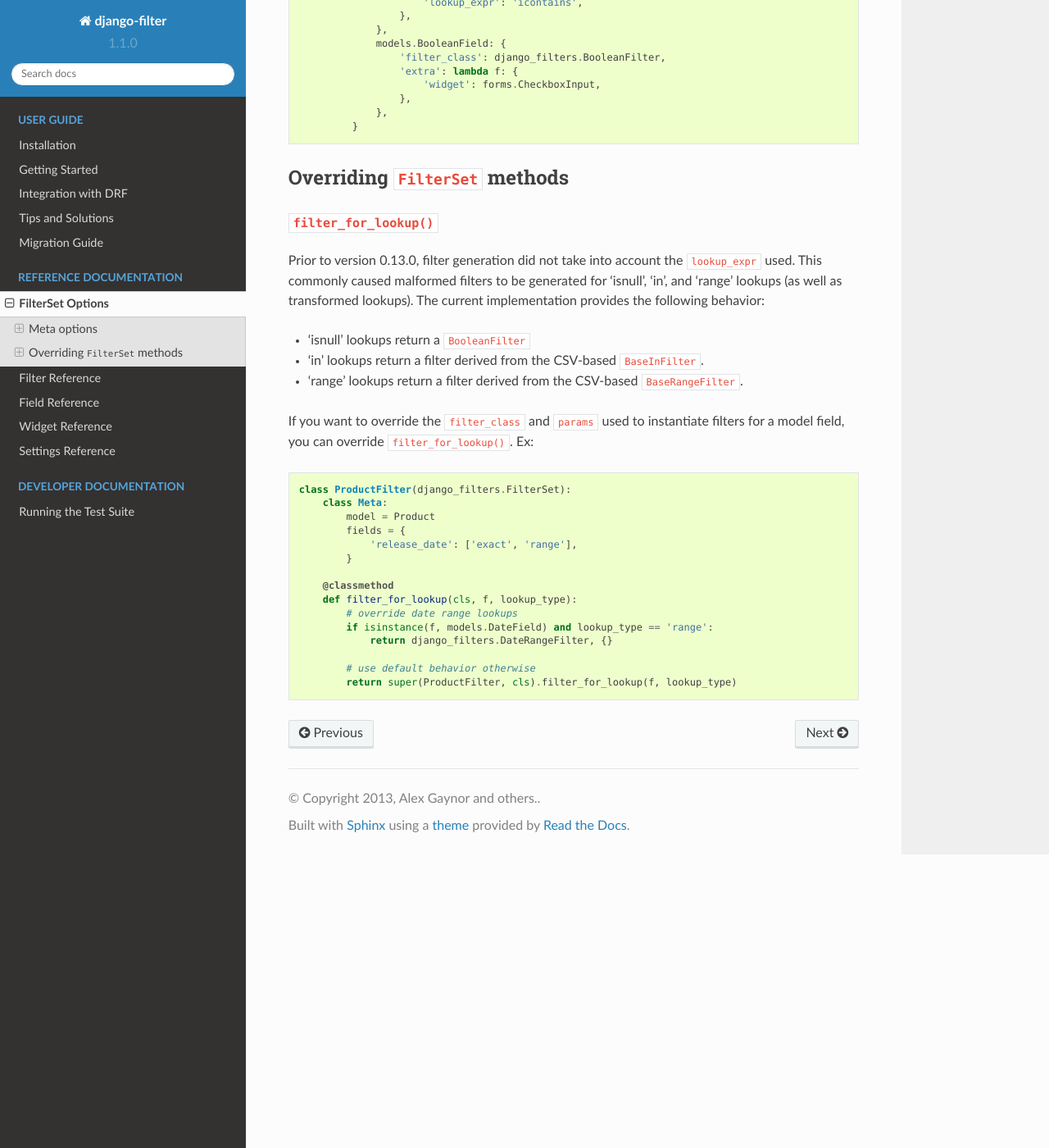
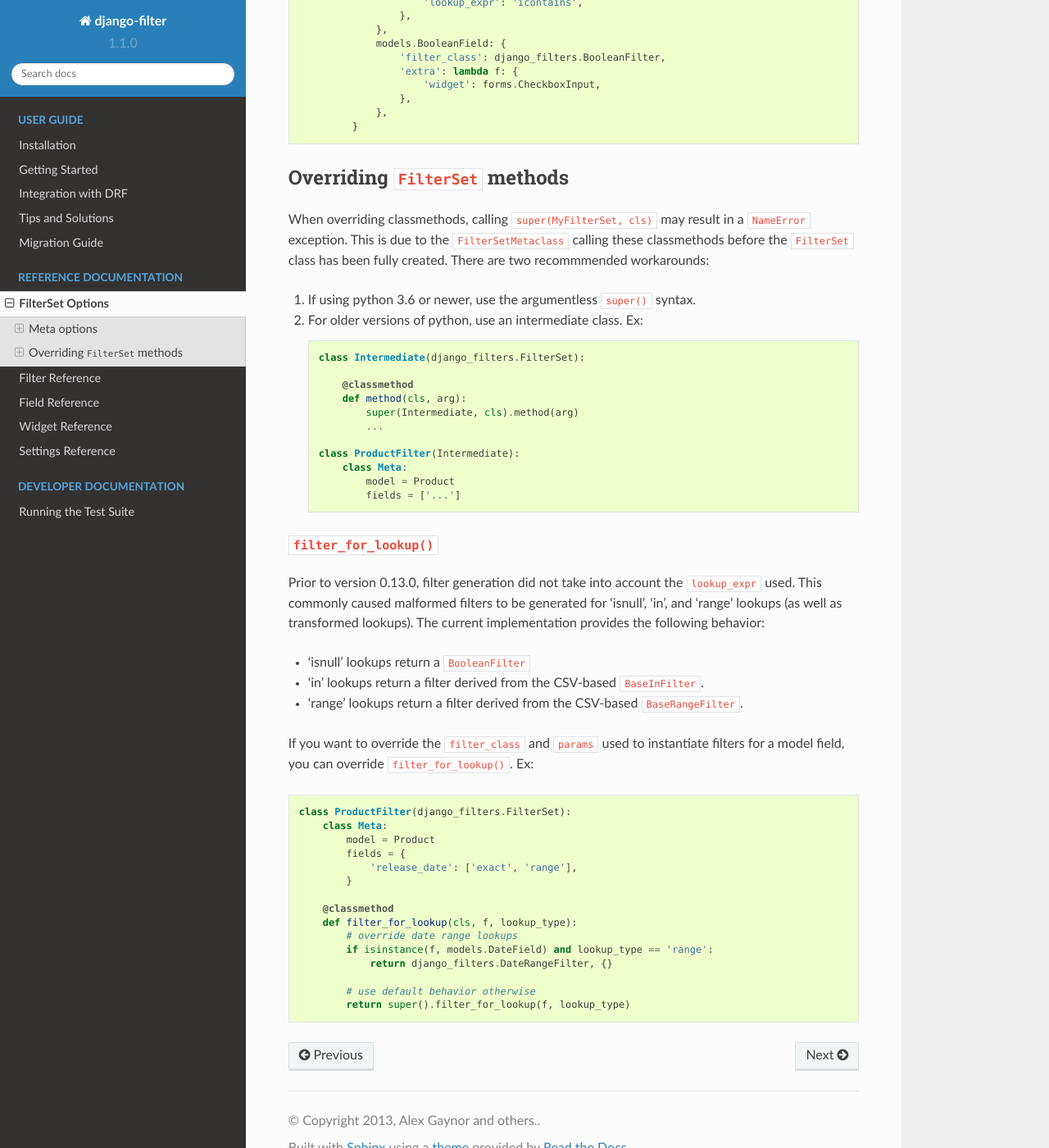
Before and after one commit to carltongibson/django-filter, a Sphinx documentation site: the page built from docs/ref/filterset.txt, in a window 1280 px wide and 1400 px high, scrolled down 1959 px. Shown: the whole window at 82% size. Built offline with Sphinx 7.4.7 and the Read the Docs theme 2.0.0, drawn with Linux system fonts in a browser that asks for light colours.

Commit message:
Add note on overriding FilterSet classmethods

```diff
--- a/docs/ref/filterset.txt
+++ b/docs/ref/filterset.txt
@@ -130,6 +130,26 @@
 Overriding ``FilterSet`` methods
 --------------------------------
 
+When overriding classmethods, calling ``super(MyFilterSet, cls)`` may result
+in a ``NameError`` exception. This is due to the ``FilterSetMetaclass`` calling
+these classmethods before the ``FilterSet`` class has been fully created.
+There are two recommmended workarounds:
+
+1. If using python 3.6 or newer, use the argumentless ``super()`` syntax.
+2. For older versions of python, use an intermediate class. Ex::
+
+    class Intermediate(django_filters.FilterSet):
+
+        @classmethod
+        def method(cls, arg):
+            super(Intermediate, cls).method(arg)
+            ...
+
+    class ProductFilter(Intermediate):
+        class Meta:
+            model = Product
+            fields = ['...']
+
 ``filter_for_lookup()``
 ~~~~~~~~~~~~~~~~~~~~~~~
 
```
Also changed, not shown: other parts of docs/ref/filterset.txt (+1 -1 lines).
